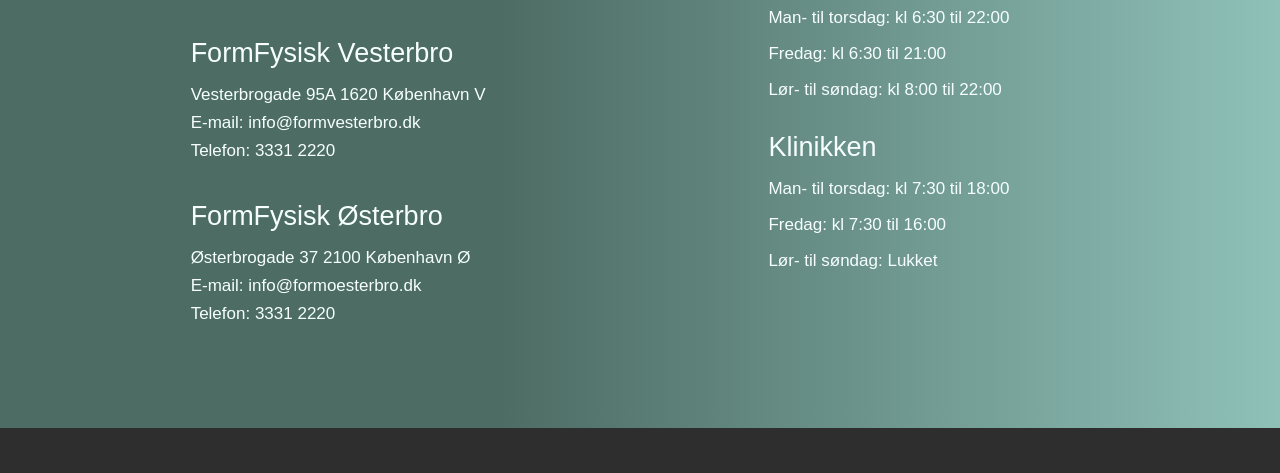
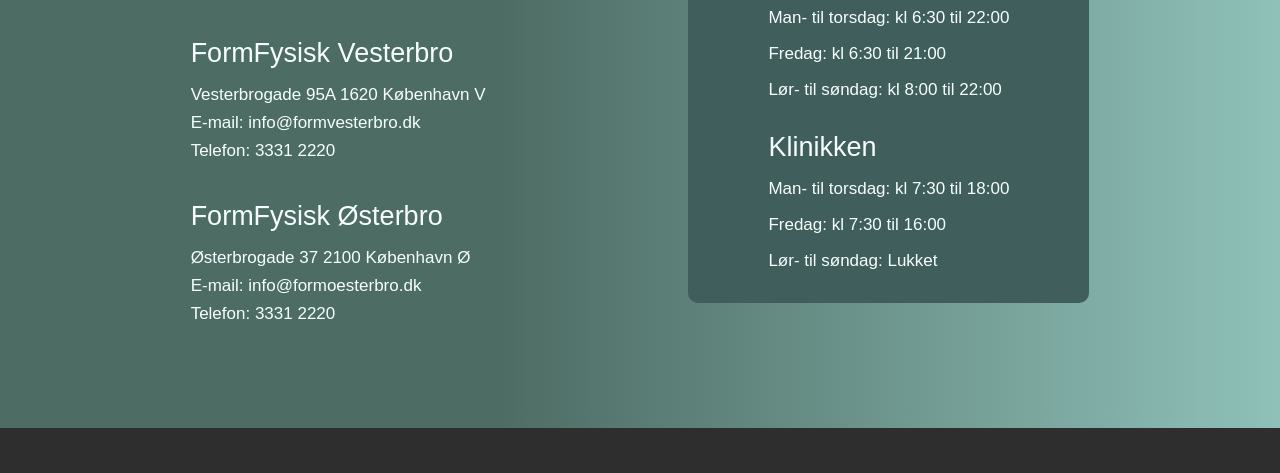
Before and after one commit to tani1170/formfysik-v.2, an Astro site: page /kontakt in a window 1280 px wide. Shown: the part 349-822 px from the top of the page. Built offline with nearby package versions, Linux system fonts and the light colour scheme; Astro itself is replaced by a stand-in of ours; a web font is replaced by a local one.

Commit message:
Token tilføjet til bg på openhours

```diff
--- a/src/components/OpenhoursCard.astro
+++ b/src/components/OpenhoursCard.astro
@@ -27,7 +27,7 @@
         width: fit-content;
         height: fit-content;
         background-color: var(
-          --color-tabel-holdcard
+          --primary
         );
         gap: 2rem;
         border-radius: 10px;
```
